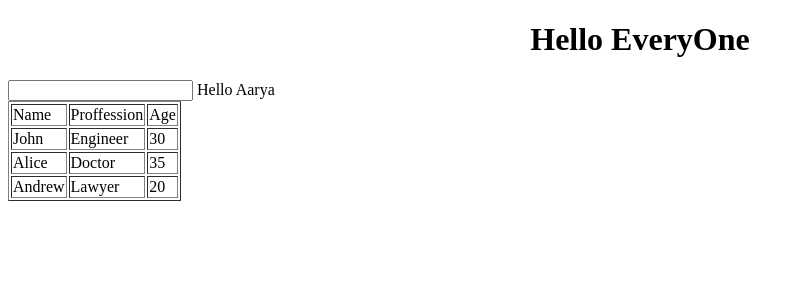
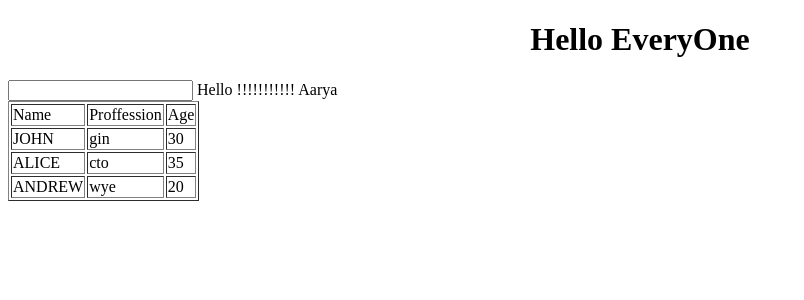
Before and after one commit to Aarya3848848484-hub/JenkinsTest, an Angular app: page / in a window 1280 px wide. Shown: the top 300 px of the page, without its empty margins (0-804 px from the left). Built offline with nearby package versions, Linux system fonts and the light colour scheme.

Commit message:
Added changes

```diff
--- a/src/app/app.component.html
+++ b/src/app/app.component.html
@@ -2,7 +2,8 @@
 
 <input type="text" #txtname (keyup)="onchange(txtname.value)">
 
-Hello {{_message}}
+Hello !!!!!!!!!!! {{_message}}
+
 
 
 <table border="1">
@@ -13,8 +14,8 @@ Hello {{_message}}
   </tr>
   @for(student of students;track student.name){
     <tr>
-      <td>{{student.name}}</td>
-      <td>{{student.Proffession}}</td>
+      <td>{{student.name | uppercase}}</td>
+      <td>{{student.Proffession | slice:2:5}}</td>
       <td>{{student.Age}}</td>
     </tr>
   }
--- a/src/app/app.component.ts
+++ b/src/app/app.component.ts
@@ -1,10 +1,12 @@
+import { CommonModule } from '@angular/common';
 import { Component } from '@angular/core';
+import { FormsModule } from '@angular/forms';
 import { RouterOutlet } from '@angular/router';
 
 @Component({
   selector: 'app-root',
   standalone: true,
-  imports: [RouterOutlet],
+  imports: [RouterOutlet,FormsModule,CommonModule],
   templateUrl: './app.component.html',
   styleUrl: './app.component.css'
 })
```
